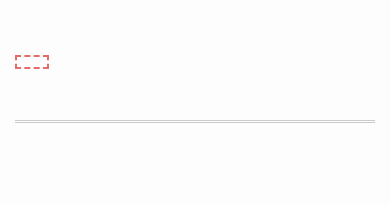
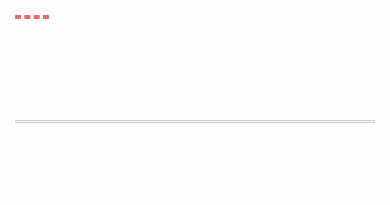
Before and after one commit to mengchan127/Zen, a Jekyll site: the page built from all.html, in a window 390 px wide. Shown: the top 205 px of the page. Built offline with Jekyll 4.4.1, drawn with Linux system fonts in a browser that asks for light colours; nearby versions of some CDN libraries.

Commit message:
Update main.css

```diff
--- a/css/main.css
+++ b/css/main.css
@@ -863,3 +863,9 @@ html,body {
 #tag-posts .article-title {
   margin-bottom: 10px;
 }
+@media screen and (max-width: 480px) {
+  #tag-name {
+    margin-top: 15px;
+    padding: 0px 15px;
+  }
+}
```
